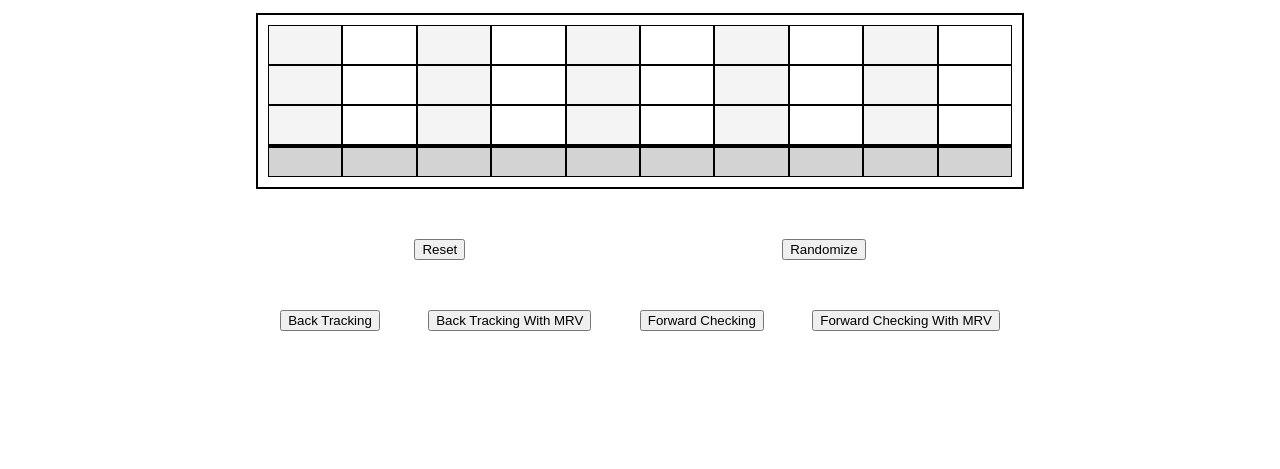
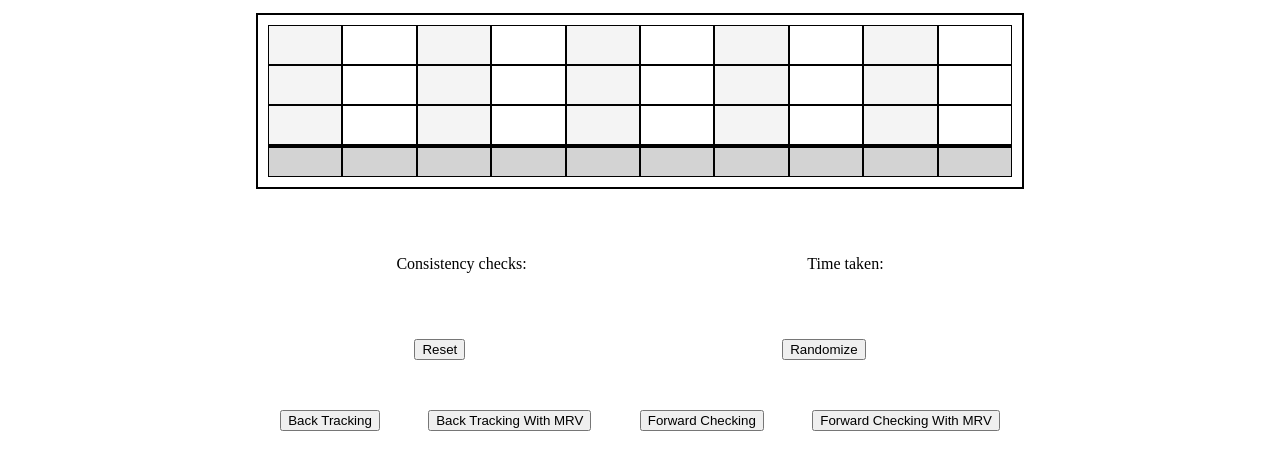
Before and after one commit to ZiadAlrzooq/TennerGridCSP, a plain HTML site: page index.html in a window 1280 px wide. Shown: the part 137-606 px from the top of the page. Drawn offline with Linux system fonts and the light colour scheme.

Commit message:
Added an area to display result analytics

```diff
--- a/index.html
+++ b/index.html
@@ -21,19 +21,19 @@
         Checking, and Forward Checking With MRV.
       </p>
       <div class="grid"></div>
+      <div class="result-panel">
+        <p>Consistency checks:</p>
+        <p>Time taken:</p>
+      </div>
       <div class="button-row">
         <button class="btn" id="reset">Reset</button>
         <button class="btn" id="randomize">Randomize</button>
       </div>
       <div class="button-row">
         <button class="btn" id="backtracking">Back Tracking</button>
-        <button class="btn" id="backtracking-mrv">
-          Back Tracking With MRV
-        </button>
+        <button class="btn" id="backtracking-mrv">Back Tracking With MRV</button>
         <button class="btn" id="forwardchecking">Forward Checking</button>
-        <button class="btn" id="forwardchecking-mrv">
-          Forward Checking With MRV
-        </button>
+        <button class="btn" id="forwardchecking-mrv">Forward Checking With MRV</button>
       </div>
     </main>
     <footer></footer>
--- a/style.css
+++ b/style.css
@@ -36,7 +36,8 @@ header {
 
 }
 
-.button-row {
+
+.button-row, .result-panel {
     margin-right: auto;
     margin-left: auto;
     margin-top: 50px;
```
